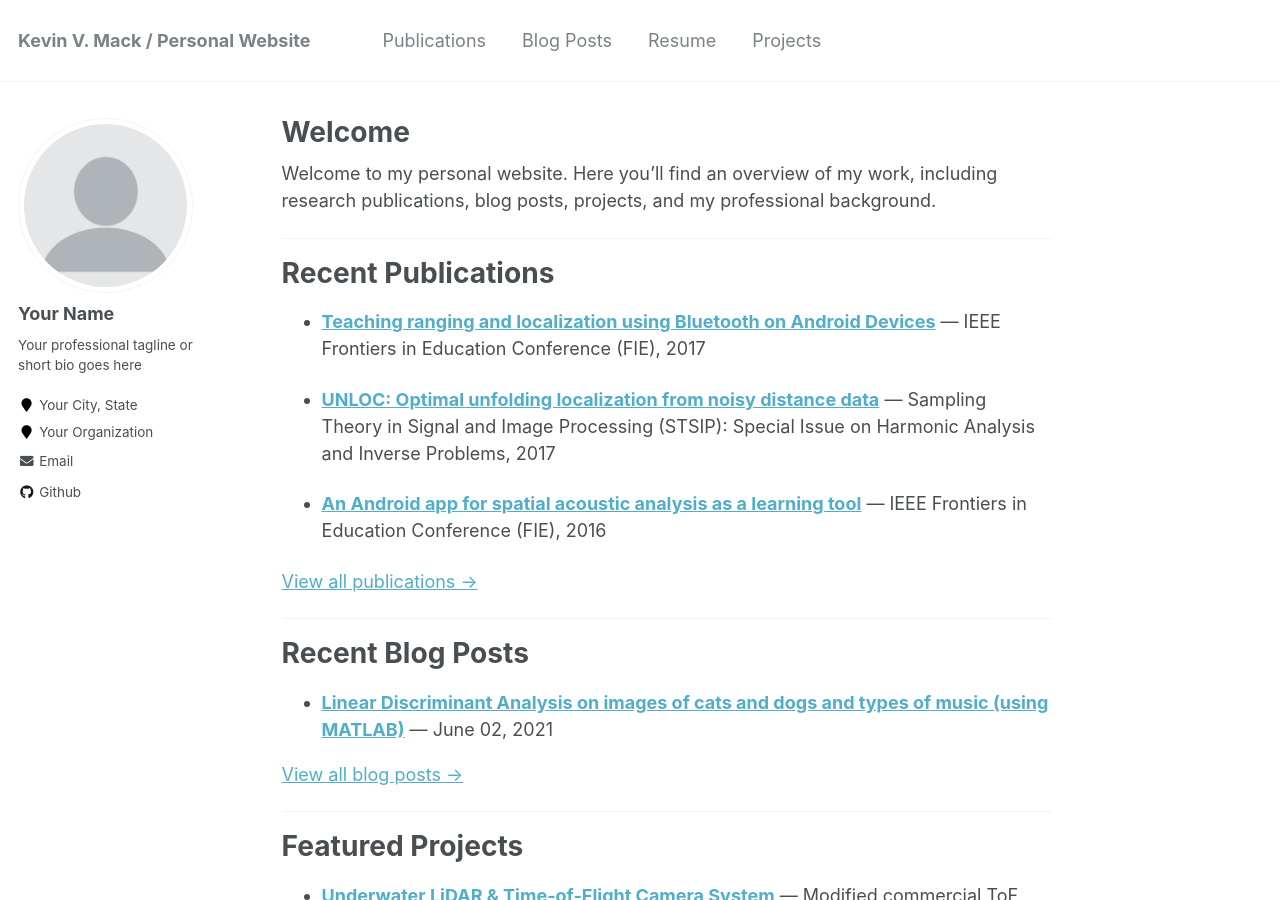
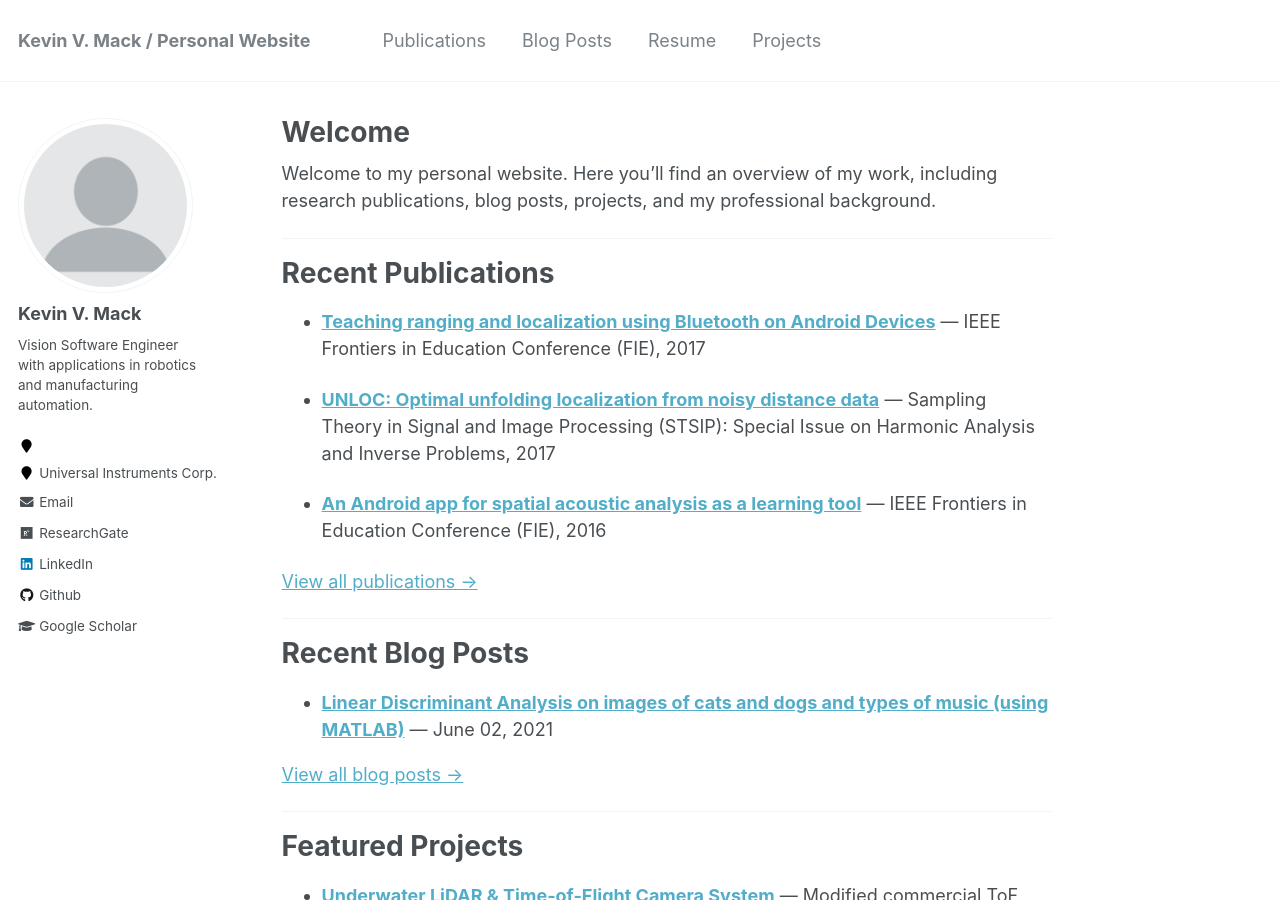
Before and after one commit to mackkv94/mackkv94.github.io, a Jekyll site: the page built from _pages/about.md, in a window 1280 px wide and 900 px high. Built offline with Jekyll 4.4.1, drawn with Linux system fonts in a browser that asks for light colours.

Commit message:
Update author section with Kevin V. Mack profile info
Fill in bio, employer, email, and social links (GitHub, LinkedIn,
Google Scholar, ResearchGate) in the site author configuration.

Co-Authored-By: Claude Opus 4.6 (1M context) <noreply@anthropic.com>

```diff
--- a/_config.yml
+++ b/_config.yml
@@ -70,14 +70,14 @@ analytics:
 
 # Site Author
 author:
-  name             : "Your Name"
+  name             : "Kevin V. Mack"
   avatar           : "profile.png"
-  bio              : "Your professional tagline or short bio goes here"
-  location         : "Your City, State"
-  employer         : "Your Organization"
-  email            : "your.email@example.com"
-  googlescholar    : # "https://scholar.google.com/citations?user=YOURID"
-  researchgate     : # "https://www.researchgate.net/profile/Your-Name"
+  bio              : "Vision Software Engineer with applications in robotics and manufacturing automation."
+  location         : ""
+  employer         : "Universal Instruments Corp."
+  email            : "mackkv94@gmail.com"
+  googlescholar    : "https://scholar.google.com/citations?user=wv5Qpj4AAAAJ&hl=en"
+  researchgate     : "https://www.researchgate.net/profile/Kevin-Mack-3"
   uri              :
   bitbucket        :
   codepen          :
@@ -85,13 +85,13 @@ author:
   flickr           :
   facebook         :
   foursquare       :
-  github           : "yourusername"
+  github           : "mackkv94"
   google_plus      :
   keybase          :
   instagram        :
   impactstory      :
   lastfm           :
-  linkedin         : # your-linkedin-slug
+  linkedin         : "kevin-mack-81527b126/"
   orcid            :
   pinterest        :
   soundcloud       :
```
